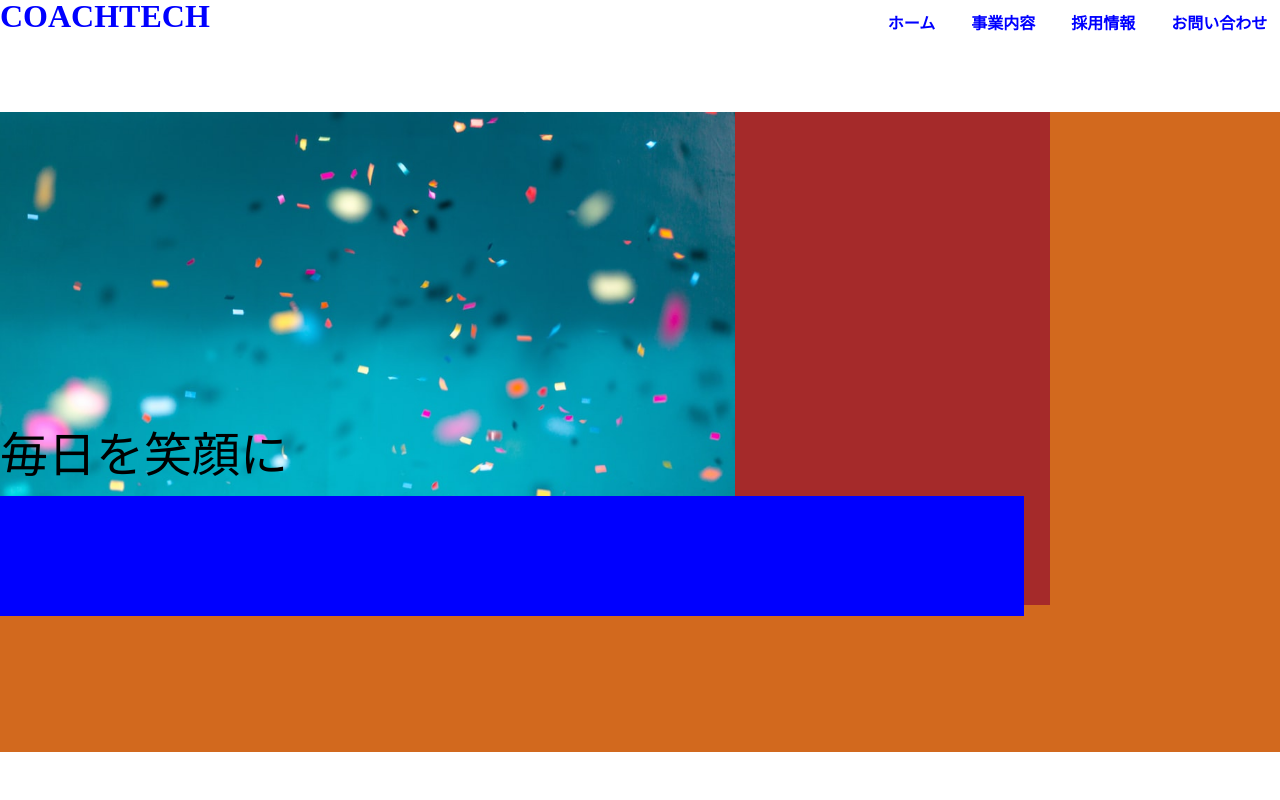
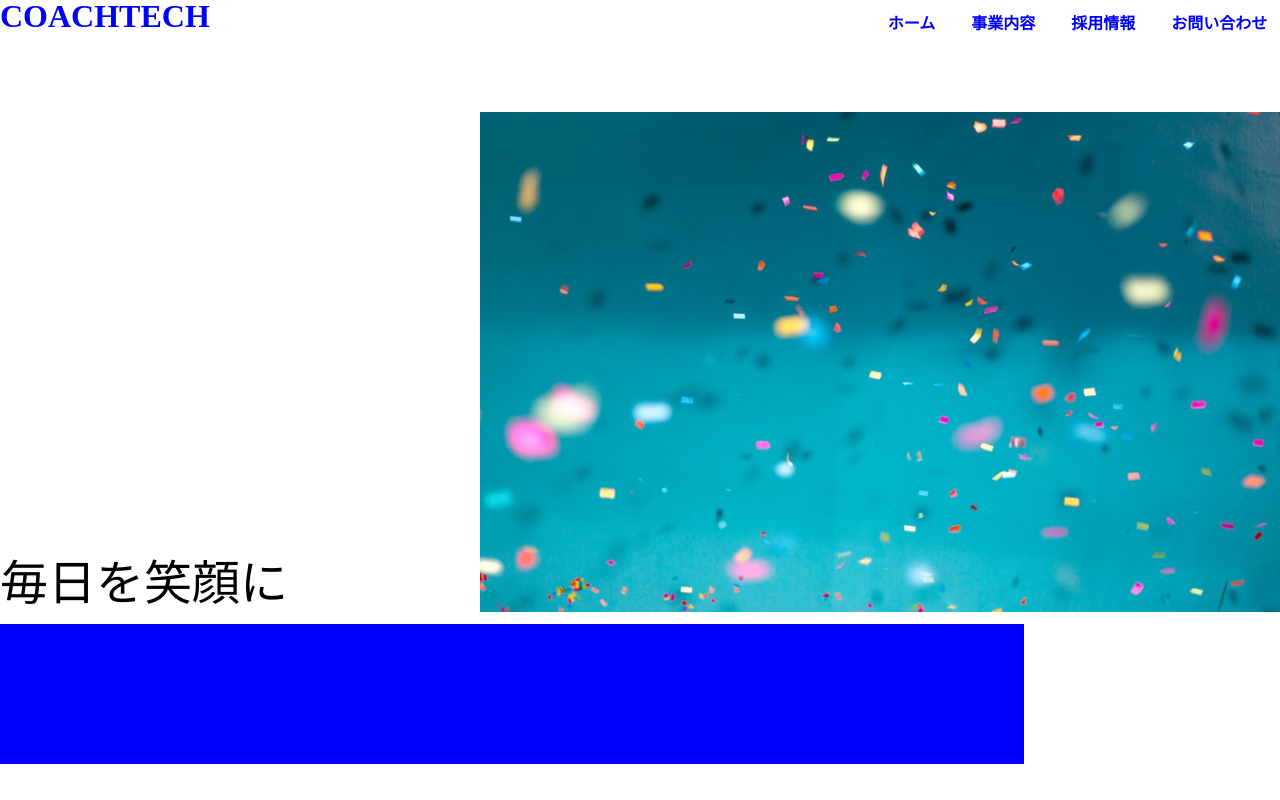
Before and after one commit to kt33m21/20210920murakami, a plain HTML site: page index.html in a window 1280 px wide. Drawn offline with Linux system fonts and the light colour scheme.

Commit message:
再々々々々々々修正

```diff
--- a/css/style.css
+++ b/css/style.css
@@ -28,7 +28,6 @@
 .contents-bottom{
   position: relative;
   margin-top: 10vh;
-  background-color: chocolate;
   width: 100vw;
   height: 80vh;
 }
@@ -38,25 +37,25 @@
   position: absolute;
   font-size: 3em;
   font-weight: lighter;
-  top:50%;
+  top:70%;
 }
 
 .contents-bottom-ttl-img{
-  display: inline-block;
-  margin:auto 0 0 0;
-  background-color: brown;
+  margin:0 0 0 auto;
+  width: 800px;
+  height:500px;
 
 }
 
 .contents-bottom-ttl-img img{
-  width: 70%;
-  height:70%;
+  width: 100%;
+  height:100%;
 }
 
 .contents-bottom-ttl-box{
   position: absolute;
-  height:120px;
+  height:140px;
   width:80%;
   background-color: blue;
-  top:60%;
+  top: 80%;
 }
```
